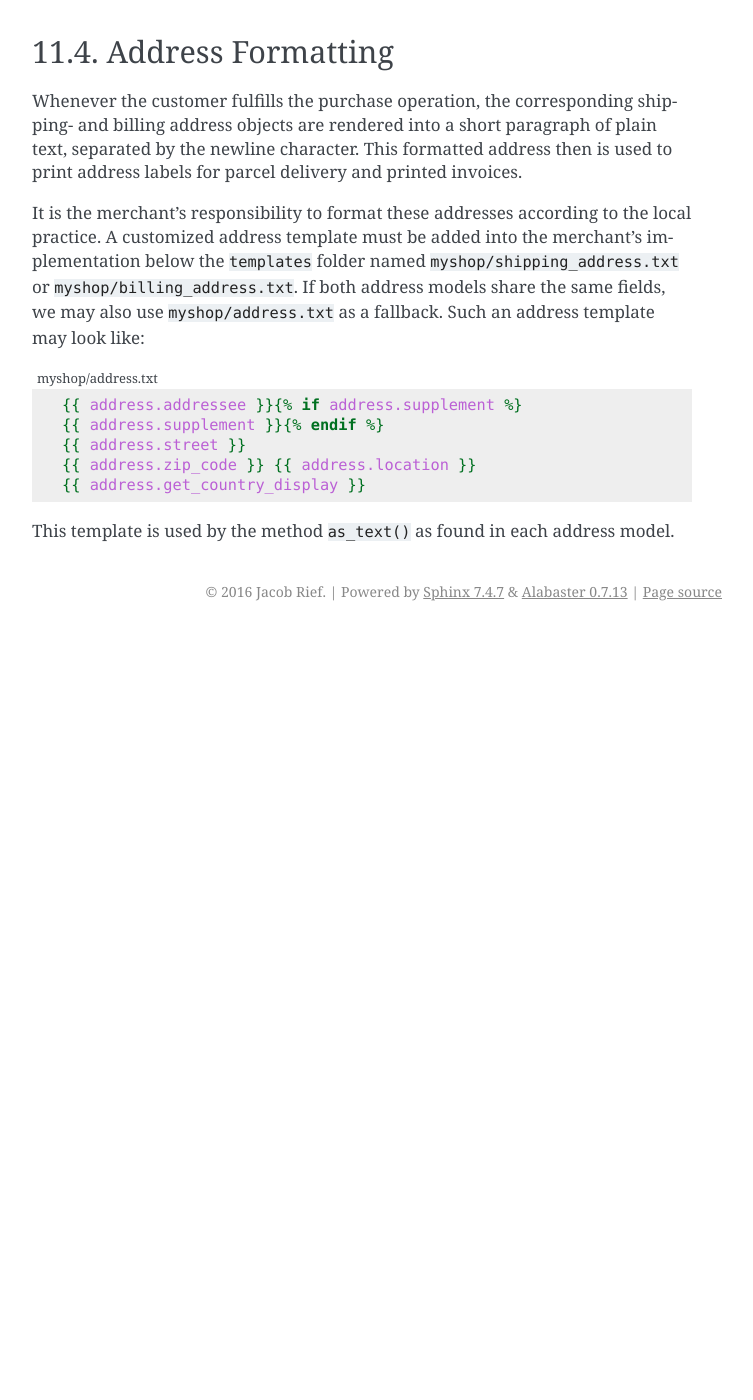
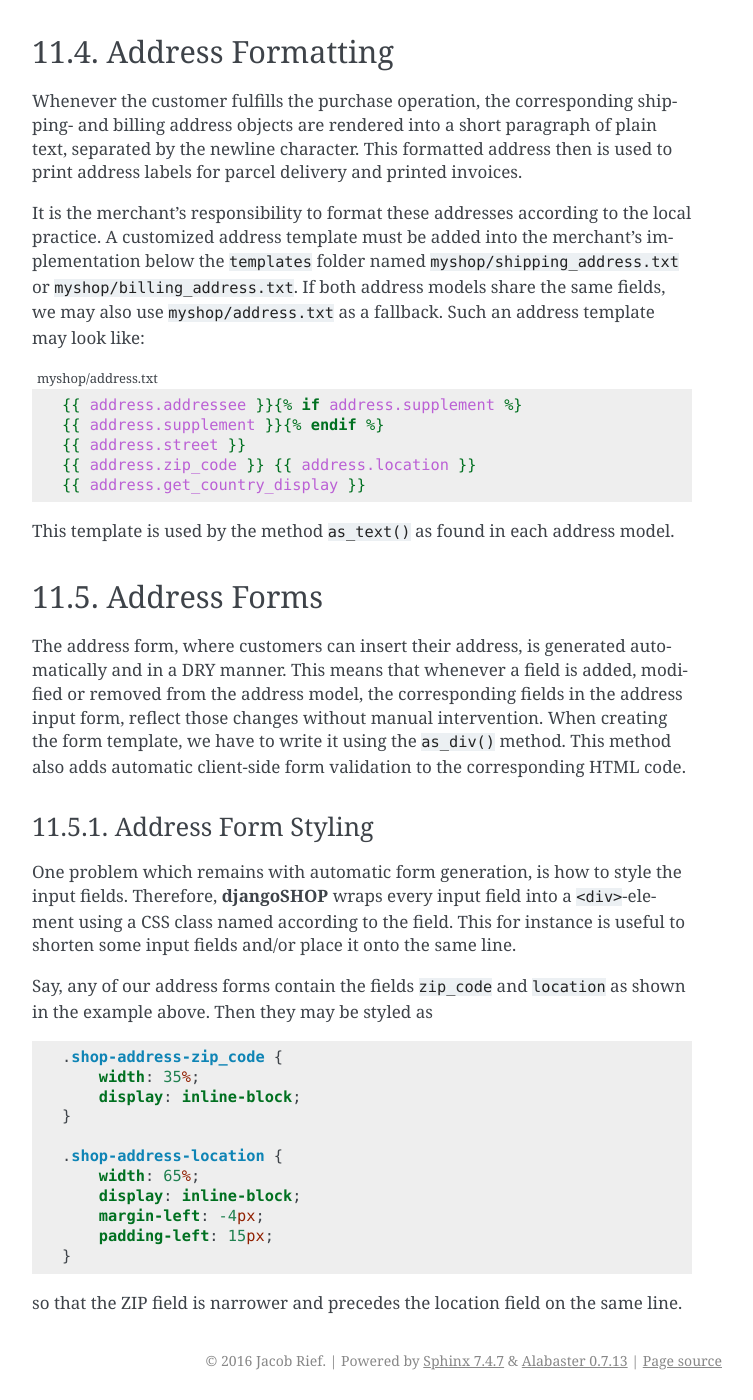
Before and after one commit to joker-softdev/django_shop, a Sphinx documentation site: the page built from docs/reference/addresses.rst, in a window 1280 px wide and 1400 px high, scrolled down 2133 px. Shown: the whole window, without its empty margins (388-1141 px from the left). Built offline with Sphinx 7.4.7, drawn with Linux system fonts in a browser that asks for light colours; before the commit the page ends 2764 px from its top, so only the background shows below that; some of the changed text lies outside the part shown.

Commit message:
updated docs

```diff
--- a/docs/reference/addresses.rst
+++ b/docs/reference/addresses.rst
@@ -118,3 +118,41 @@ Such an address template may look like:
 	{{ address.get_country_display }}
 
 This template is used by the method ``as_text()`` as found in each address model.
+
+
+Address Forms
+=============
+
+The address form, where customers can insert their address, is generated automatically and in a DRY
+manner. This means that whenever a field is added, modified or removed from the address model, the
+corresponding fields in the address input form, reflect those changes without manual intervention.
+When creating the form template, we have to write it using the ``as_div()`` method. This method
+also adds automatic client-side form validation to the corresponding HTML code.
+
+
+Address Form Styling
+--------------------
+
+One problem which remains with automatic form generation, is how to style the input fields.
+Therefore, **djangoSHOP** wraps every input field into a ``<div>``-element using a CSS class named
+according to the field. This for instance is useful to shorten some input fields and/or place it
+onto the same line.
+
+Say, any of our address forms contain the fields ``zip_code`` and ``location`` as shown in the
+example above. Then they may be styled as
+
+.. code-block:: css
+
+	.shop-address-zip_code {
+	    width: 35%;
+	    display: inline-block;
+	}
+
+	.shop-address-location {
+	    width: 65%;
+	    display: inline-block;
+	    margin-left: -4px;
+	    padding-left: 15px;
+	}
+
+so that the ZIP field is narrower and precedes the location field on the same line.
```
Also changed, not shown: docker/myshop-sample/README.md.
